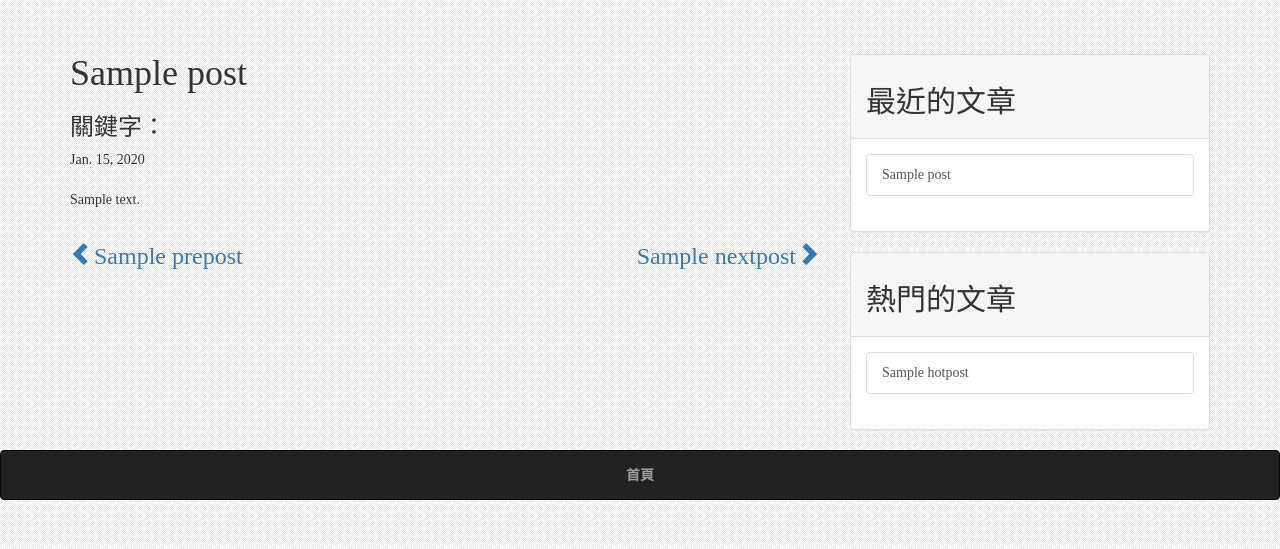
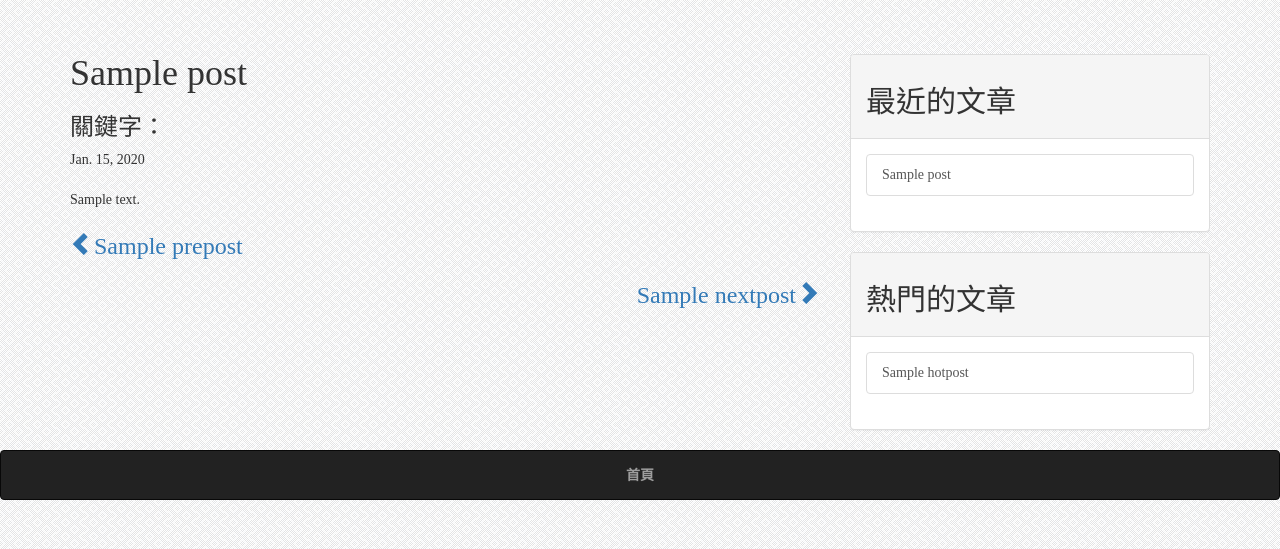
Before and after one commit to yuanping24/yuanping24-django, a Django app: template blog/templates/post.html in a window 1280 px wide. Shown: the part 51-600 px from the top of the page. Run offline with Django 3.2, Linux system fonts and the light colour scheme; the template is opened without the code that fills it: most values are stand-ins (such as "Sample title", 1, 10 or a date in 2020); some libraries are stand-ins or nearby versions.

Commit message:
Update base.html

```diff
--- a/blog/templates/base.html
+++ b/blog/templates/base.html
@@ -28,10 +28,10 @@
       <h1>{% block headmessage %} {% endblock %}</h1>
       <p>{% block content %} {% endblock %}</p>
       {% if prepost %}
-        <a href="/blog/{{ prepost.slug }}/" style="float:left"><h3><span class="glyphicon glyphicon-chevron-left"></span>{{ prepost.title }}</h3></a>
+        <a href="/blog/{{ prepost.slug }}/" style="text-align:left"><h3><span class="glyphicon glyphicon-chevron-left"></span>{{ prepost.title }}</h3></a>
       {% endif %}
       {% if nextpost %}
-        <a href="/blog/{{ nextpost.slug }}/" style="float:right"><h3>{{ nextpost.title }}<span class="glyphicon glyphicon-chevron-right"></span></h3></a>
+        <a href="/blog/{{ nextpost.slug }}/" style="text-align:right"><h3>{{ nextpost.title }}<span class="glyphicon glyphicon-chevron-right"></span></h3></a>
       {% endif %}
     </div>
     <div class="col-sm-4"><br>
```
